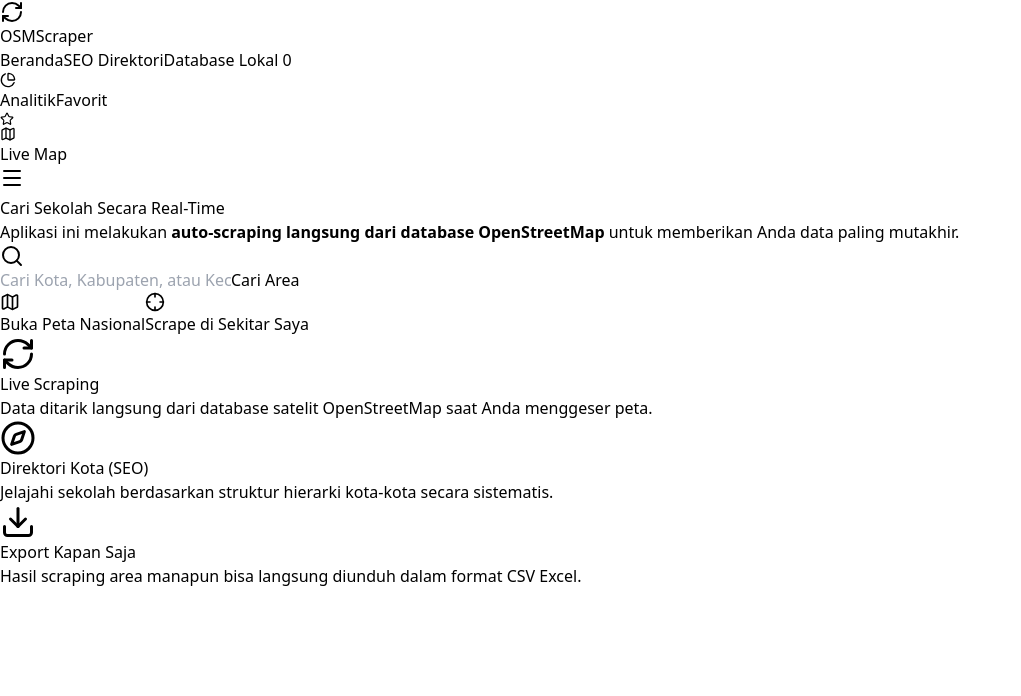
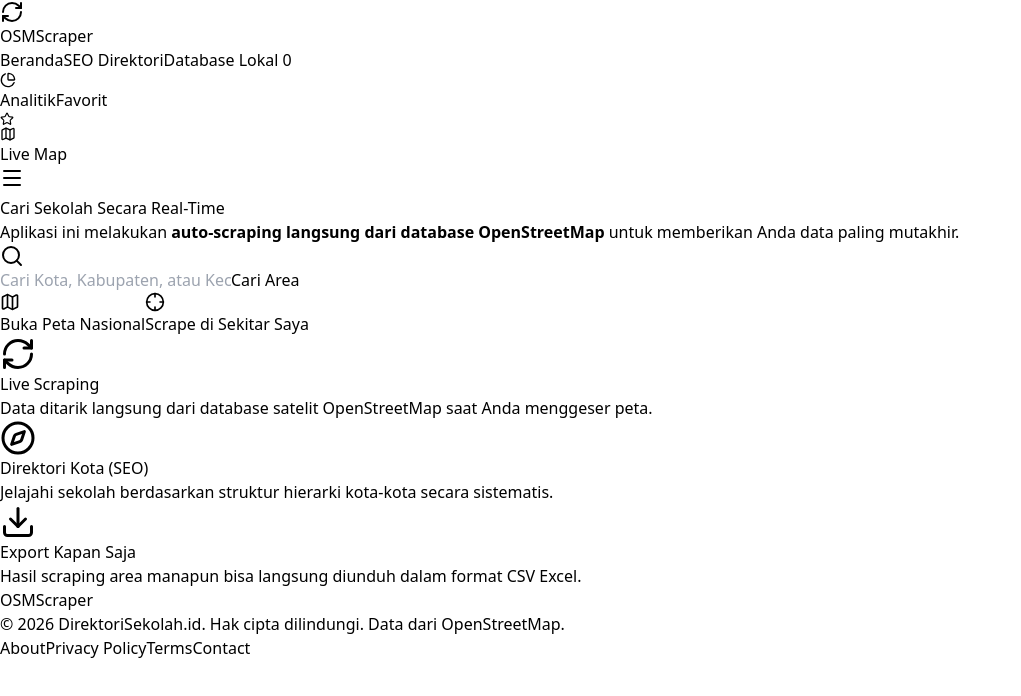
Before and after one commit to keperluansementara/direktorisekolah, a React (Vite) app: page / in a window 1280 px wide. Shown: the top 696 px of the page, without its empty margins (0-1021 px from the left). Built offline with nearby package versions, Linux system fonts and the light colour scheme.

Commit message:
feat: Add complete school directory application with map, search, filters, analytics, and routing.

```diff
--- a/src/App.jsx
+++ b/src/App.jsx
@@ -1185,6 +1185,93 @@
   );
 };
 
+// --- LEGAL & INFO PAGES (ADSENSE REQUIREMENTS) ---
+const LegalLayout = ({ title, icon: Icon, children }) => (
+  <div className="max-w-4xl mx-auto px-4 py-12 min-h-[60vh]">
+    <div className="mb-8 border-b border-gray-200 pb-6">
+      <h1 className="text-4xl font-black text-gray-900 flex items-center gap-3">
+        {Icon && <Icon className="text-blue-600" size={36} />} {title}
+      </h1>
+    </div>
+    <div className="bg-white rounded-3xl shadow-sm border border-gray-100 p-8 md:p-12 text-gray-700 leading-relaxed space-y-6 font-medium text-lg">
+      {children}
+    </div>
+  </div>
+);
+
+const AboutPage = () => (
+  <LegalLayout title="Tentang Kami" icon={Info}>
+    <p>Selamat datang di <strong>DirektoriSekolah.id</strong>.</p>
+    <p>Platform ini dikembangkan sebagai inisiatif untuk memudahkan akses publik terhadap data pendidikan di seluruh Indonesia. Kami menggunakan teknologi pemetaan modern untuk menyajikan informasi sekolah, mulai dari jenjang Pendidikan Dasar (SD), Menengah (SMP, SMA, SMK), hingga Perguruan Tinggi.</p>
+    <p>Kami menyadari betapa pentingnya akses informasi yang transparan dan mudah diakses bagi para orang tua, siswa, maupun peneliti. Oleh karena itu, DirektoriSekolah.id dirancang dengan antarmuka peta interaktif <em>(Live Map)</em> dan sistem pencarian radius yang memungkinkan Anda menemukan institusi pendidikan terdekat dari lokasi Anda.</p>
+    <p>Seluruh data spasial dan atribut institusi pendidikan yang ditampilkan di website ini bersumber dari database terbuka <strong>OpenStreetMap (OSM)</strong> yang dikontribusikan oleh para relawan pemetaan dari seluruh dunia.</p>
+  </LegalLayout>
+);
+
+const PrivacyPolicyPage = () => (
+  <LegalLayout title="Privacy Policy" icon={CheckSquare}>
+    <p><strong>DirektoriSekolah.id</strong> adalah platform direktori sekolah berbasis data OpenStreetMap.</p>
+    <p>Website ini menggunakan cookie untuk meningkatkan pengalaman pengguna dan menampilkan iklan melalui Google AdSense.</p>
+
+    <h3 className="text-xl font-bold text-gray-900 mt-8 mb-4">Penggunaan Cookie dan Google AdSense</h3>
+    <ul className="list-disc pl-6 space-y-2">
+      <li>Pihak ketiga (termasuk Google) menggunakan cookie untuk menayangkan iklan berdasarkan kunjungan pengguna sebelumnya ke website ini maupun website lain di internet.</li>
+      <li>Penggunaan cookie iklan (seperti Cookie DART) oleh Google memungkinkan mereka dan mitra mereka untuk menayangkan iklan kepada pengunjung situs kami berdasarkan kunjungan mereka ke DirektoriSekolah.id dan/atau situs lainnya di internet.</li>
+      <li>Pengguna dapat memilih untuk menonaktifkan iklan hasil personalisasi dengan mengunjungi <a href="https://www.google.com/settings/ads" target="_blank" rel="noreferrer" className="text-blue-600 hover:underline">Pengaturan Iklan Google (Ads Settings)</a>. Anda juga dapat memilih untuk menonaktifkan penggunaan cookie vendor pihak ketiga untuk iklan hasil personalisasi dengan mengunjungi <a href="https://www.aboutads.info" target="_blank" rel="noreferrer" className="text-blue-600 hover:underline">www.aboutads.info</a>.</li>
+    </ul>
+
+    <h3 className="text-xl font-bold text-gray-900 mt-8 mb-4">Penyimpanan Data Lokal</h3>
+    <p>Aplikasi ini memiliki fitur penyimpanan lokal <em>(Local Storage)</em> yang menyimpan data "Sekolah Favorit" serta hasil "Scraping Peta" Anda. Data ini <strong>hanya disimpan di memori peramban (browser) perangkat Anda secara offline</strong> dan tidak pernah kami kirimkan, simpan, atau jual ke server pihak ketiga mana pun.</p>
+  </LegalLayout>
+);
+
+const TermsPage = () => (
+  <LegalLayout title="Terms of Service" icon={Scale}>
+    <p>Dengan mengakses dan menggunakan layanan <strong>DirektoriSekolah.id</strong>, Anda menyetujui syarat dan ketentuan berikut:</p>
+
+    <h3 className="text-xl font-bold text-gray-900 mt-8 mb-4">1. Sumber dan Akurasi Data</h3>
+    <p>Seluruh informasi sekolah dan institusi pendidikan (termasuk koordinat, alamat, telepon, dan jenjang) ditarik secara langsung <em>(live)</em> dari API publik <strong>OpenStreetMap (OSM)</strong>. Data disediakan dengan asas "sebagaimana adanya" <em>(as is)</em>. Kami tidak menjamin kelengkapan, keakuratan, atau kemutakhiran data, karena hal tersebut sangat bergantung pada kontribusi relawan OSM lokal.</p>
+
+    <h3 className="text-xl font-bold text-gray-900 mt-8 mb-4">2. Penggunaan Layanan</h3>
+    <p>Platform ini disediakan untuk tujuan informasi dan non-komersial. Pengguna dilarang melakukan tindakan penyalahgunaan <em>(abuse)</em> seperti penarikan data massal secara otomatis <em>(automated bot scraping)</em> yang dapat membebani server infrastruktur OpenStreetMap API.</p>
+
+    <h3 className="text-xl font-bold text-gray-900 mt-8 mb-4">3. Penyangkalan (Disclaimer)</h3>
+    <p>DirektoriSekolah.id tidak berafiliasi dengan institusi pendidikan mana pun yang terdaftar di dalam database. Segala keputusan yang diambil berdasarkan informasi di website ini merupakan tanggung jawab pengguna sepenuhnya.</p>
+  </LegalLayout>
+);
+
+const ContactPage = () => (
+  <LegalLayout title="Hubungi Kami" icon={Mail}>
+    <p>Jika Anda memiliki pertanyaan terkait privasi, syarat layanan, kemitraan, atau ingin melaporkan kendala penggunaan website <strong>DirektoriSekolah.id</strong>, silakan hubungi kami melalui surel (email) di bawah ini:</p>
+    <div className="bg-blue-50 p-6 rounded-2xl border border-blue-100 mt-6 inline-block">
+      <p className="font-bold text-blue-900 text-xl flex items-center gap-3">
+        <Mail className="text-blue-600" /> hello@direktorisekolah.id
+      </p>
+    </div>
+    <p className="mt-6 text-sm text-gray-500">
+      * Catatan: Untuk kesalahan atau perbaikan alamat spesifik sekolah, kami menyarankan Anda untuk memperbaikinya secara langsung melalui editor publik di platform <a href="https://www.openstreetmap.org" target="_blank" rel="noreferrer" className="text-blue-600 font-bold hover:underline">OpenStreetMap.org</a> agar perubahan tersebut dapat langsung terlihat di website kami pada pemindaian (scrape) berikutnya.
+    </p>
+  </LegalLayout>
+);
+
+// --- COMPONENT FOOTER ---
+const Footer = () => (
+  <footer className="bg-white border-t border-gray-200 pt-10 pb-8 mt-auto z-[1000] relative">
+    <div className="max-w-7xl mx-auto px-4 flex flex-col md:flex-row items-center justify-between gap-6">
+      <div className="text-center md:text-left">
+        <div className="font-black text-xl tracking-tight text-gray-900 mb-2">OSM<span className="text-blue-600">Scraper</span></div>
+        <p className="text-sm text-gray-500 font-medium">© {new Date().getFullYear()} DirektoriSekolah.id. Hak cipta dilindungi. Data dari OpenStreetMap.</p>
+      </div>
+      <div className="flex flex-wrap items-center justify-center gap-x-6 gap-y-3 text-sm font-bold text-gray-500">
+        <a href="#/about" className="hover:text-blue-600 transition">About</a>
+        <a href="#/privacy-policy" className="hover:text-blue-600 transition">Privacy Policy</a>
+        <a href="#/terms" className="hover:text-blue-600 transition">Terms</a>
+        <a href="#/contact" className="hover:text-blue-600 transition">Contact</a>
+      </div>
+    </div>
+  </footer>
+);
+
 // --- MAIN APP COMPONENT ---
 export default function App() {
   const { route, navigate } = useHashRouter();
@@ -1237,6 +1324,10 @@
     else if (route.path === '/favorit') document.title = "Sekolah Favorit | Direktori Sekolah";
     else if (route.path === '/analitik') document.title = "Analitik Data | Direktori Sekolah";
     else if (route.path === '/compare') document.title = "Bandingkan Sekolah | Direktori Sekolah";
+    else if (route.path === '/about') document.title = "Tentang Kami | DirektoriSekolah.id";
+    else if (route.path === '/privacy-policy') document.title = "Privacy Policy | DirektoriSekolah.id";
+    else if (route.path === '/terms') document.title = "Terms of Service | DirektoriSekolah.id";
+    else if (route.path === '/contact') document.title = "Hubungi Kami | DirektoriSekolah.id";
     else if (route.path.startsWith('/sekolah/')) document.title = "Memuat Profil... | DirektoriSekolah.id";
     setIsMobileMenuOpen(false);
   }, [route.path]);
@@ -1290,6 +1381,10 @@
     if (route.path === '/favorit') return <FavoritesPage favorites={favorites} toggleFavorite={handleToggleFavorite} />;
     if (route.path === '/analitik') return <AnalyticsPage globalSchools={globalSchools} />;
     if (route.path === '/compare') return <ComparePage compareList={compareList} toggleCompare={handleToggleCompare} navigate={navigate} />;
+    if (route.path === '/about') return <AboutPage />;
+    if (route.path === '/privacy-policy') return <PrivacyPolicyPage />;
+    if (route.path === '/terms') return <TermsPage />;
+    if (route.path === '/contact') return <ContactPage />;
     if (route.path.startsWith('/sekolah/')) return <DetailPage id={route.path.split('/')[2]} globalSchools={globalSchools} setGlobalSchools={setGlobalSchools} isFetchingOSM={isFetchingOSM} setIsFetchingOSM={setIsFetchingOSM} favorites={favorites} toggleFavorite={handleToggleFavorite} />;
     return <HomePage navigate={navigate} isSearchingGeocode={isSearchingGeocode} setIsSearchingGeocode={setIsSearchingGeocode} />;
   };
@@ -1342,7 +1437,10 @@
         )}
       </nav>
 
-      <main className="flex-1 w-full">{renderRoute()}</main>
+      <main className="flex-1 w-full flex flex-col">{renderRoute()}</main>
+
+      {/* Footer hanya muncul di halaman yang BUKAN Live Map agar tidak merusak full-screen peta */}
+      {route.path !== '/peta' && <Footer />}
     </div>
   );
 }
```
